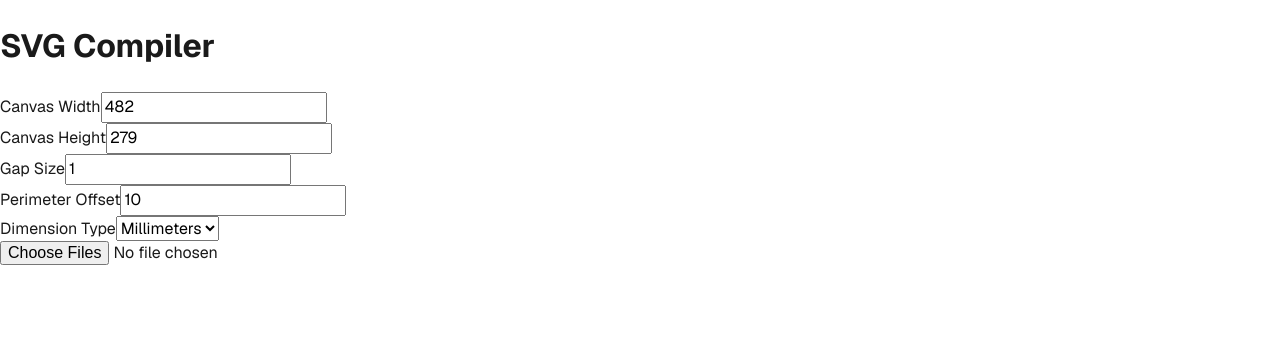
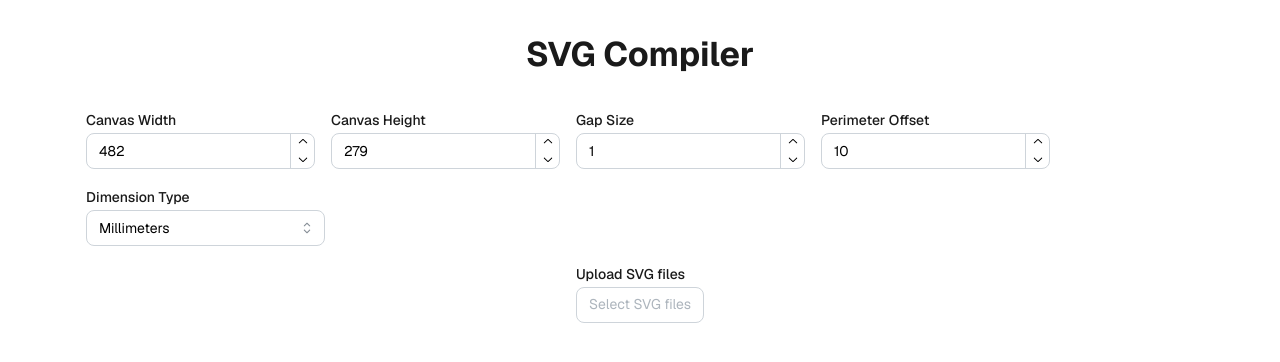
Before and after one commit to mwhite454/stl-slicer, a Next.js app: page /compiler in a window 1280 px wide. Shown: the top 362 px of the page. Built offline with nearby package versions, Linux system fonts and the light colour scheme.

Commit message:
Update page.tsx

```diff
--- a/src/app/compiler/page.tsx
+++ b/src/app/compiler/page.tsx
@@ -4,7 +4,7 @@ import React, { useState, useEffect } from "react";
 import JSZip from "jszip";
 import { ReactSVGPanZoom, Tool, Value } from "react-svg-pan-zoom";
 import { parseSvgPaths, svgPathToPolygons, createOffsetPath, polygonsToSvgPath } from "./datahelpers";
-
+import { Container, Title, Stack, Group, NumberInput, Select, FileInput, Button, Text } from "@mantine/core";
 
 const SvgCombinerPage = () => {
   const [canvasWidth, setCanvasWidth] = useState<number>(482); // Default width
@@ -12,7 +12,7 @@ const SvgCombinerPage = () => {
   const [dimensionType, setDimensionType] = useState<string>("mm"); // Default dimension type
   const [gapSize, setGapSize] = useState<number>(1); // default gap between items
   const [combinedSvgUrl, setCombinedSvgUrl] = useState<string | null>(null);
-  const [combinedSvgContent, setCombinedSvgContent] = useState<string | null>(null);
+  const [combinedSvgContent, setCombinedSvgContent] = useState<string[] | null>(null);
   const [perimeterOffset, setPerimeterOffset] = useState<number>(10); // Default perimeter offset
   const [folderName, setFolderName] = useState<string>("combined_svgs");
   const [previewPage, setPreviewPage] = useState<number>(0);
@@ -151,103 +151,84 @@ const SvgCombinerPage = () => {
   };
 
   return (
-    <div className="p-8 max-w-4xl mx-auto">
-      <h1 className="text-3xl font-bold mb-6 text-center">SVG Compiler</h1>
-      <div className="flex flex-col items-center space-y-4">
-        <div className="flex space-x-4">
-        <div>
-            <label className="block text-sm font-medium text-gray-700 mb-1">
-              Canvas Width
-            </label>
-            <input
-              type="number"
+    <Container size="lg" py="xl">
+      <Title order={1} mb="xl" ta="center">SVG Compiler</Title>
+      <Stack align="center">
+        <Group>
+          <NumberInput
+            label="Canvas Width"
             value={canvasWidth}
-              onChange={(e) => setCanvasWidth(Number(e.target.value))}
-              className="block w-full text-sm text-gray-900 border border-gray-300  bg-gray-50 focus:ring-2 focus:ring-blue-500 focus:outline-none"
-              min="1"
+            onChange={(value) => setCanvasWidth(typeof value === 'number' ? value : 0)}
+            min={1}
           />
-          </div>
-          <div>
-            <label className="block text-sm font-medium text-gray-700 mb-1">
-              Canvas Height
-            </label>
-            <input
-              type="number"
+          <NumberInput
+            label="Canvas Height"
             value={canvasHeight}
-              onChange={(e) => setCanvasHeight(Number(e.target.value))}
-              className="block w-full text-sm text-gray-900 border border-gray-300  bg-gray-50 focus:ring-2 focus:ring-blue-500 focus:outline-none"
-              min="1"
+            onChange={(value) => setCanvasHeight(typeof value === 'number' ? value : 0)}
+            min={1}
           />
-          </div>
-          <div>
-            <label className="block text-sm font-medium text-gray-700 mb-1">
-              Gap Size
-            </label>
-            <input
-                type="number"
+          <NumberInput
+            label="Gap Size"
             value={gapSize}
-              onChange={e => setGapSize(Number(e.target.value))}
-              className="block w-full text-sm text-gray-900 border border-gray-300  bg-gray-50 focus:ring-2 focus:ring-blue-500 focus:outline-none"
+            onChange={(value) => setGapSize(typeof value === 'number' ? value : 0)}
             min={0}
           />
-          </div>
-            <div>
-            <label className="block text-sm font-medium text-gray-700 mb-1">
-              Perimeter Offset
-            </label>
-            <input
-                type="number"
+          <NumberInput
+            label="Perimeter Offset"
             value={perimeterOffset}
-              onChange={e => setPerimeterOffset(Number(e.target.value))}
-              className="block w-full text-sm text-gray-900 border border-gray-300  bg-gray-50 focus:ring-2 focus:ring-blue-500 focus:outline-none"
+            onChange={(value) => setPerimeterOffset(typeof value === 'number' ? value : 0)}
             min={0}
           />
-          </div>
-          <div>
-            <label className="block text-sm font-medium text-gray-700 mb-1">
-              Dimension Type
-            </label>
-            <select
+          <Select
+            label="Dimension Type"
+            data={[
+              { value: 'mm', label: 'Millimeters' },
+              { value: 'inches', label: 'Inches' }
+            ]}
             value={dimensionType}
-              onChange={(e) => setDimensionType(e.target.value)}
-              className="block w-full text-sm text-gray-900 border border-gray-300  bg-gray-50 focus:ring-2 focus:ring-blue-500 focus:outline-none"
-            >
-              <option value="mm">Millimeters</option>
-              <option value="inches">Inches</option>
-            </select>
-          </div>
-        </div>
-        <input
-          type="file"
+            onChange={(value) => setDimensionType(value as string || 'mm')}
+          />
+        </Group>
+        <FileInput
+          label="Upload SVG files"
           multiple
           accept=".svg"
-          onChange={handleFilesUpload}
-          className="block w-full max-w-md text-sm text-gray-900 border border-gray-300  cursor-pointer bg-gray-50 focus:outline-none focus:ring-2 focus:ring-blue-500 focus:border-blue-500"
+          placeholder="Select SVG files"
+          onChange={(files) => {
+            // Create a synthetic event to match the existing handler
+            const event = {
+              target: {
+                files: files || []
+              }
+            } as unknown as React.ChangeEvent<HTMLInputElement>;
+            handleFilesUpload(event);
+          }}
         />
         {combinedSvgContent && (
           <>
-            <div className="w-full mt-6 flex justify-center">
-              <a
+            <Button
+              component="a"
               href={combinedSvgUrl}
               download={`combined_${folderName}_svgs.zip`}
-                className="px-4 py-2 text-white bg-blue-500  hover:bg-blue-600 focus:ring-2 focus:ring-blue-400 focus:outline-none"
+              mt="md"
             >
               Download Combined SVGs (ZIP)
-              </a>
-            </div>
-            <div className="w-full mt-8">
-              <h2 className="text-xl font-semibold mb-4"> {combinedSvgContent.map((page, index)=> {
-                return (
-                  <button
+            </Button>
+            <Stack w="100%" mt="xl">
+              <Text size="lg" fw={500} mb="sm">Preview Pages:</Text>
+              <Group mb="md">
+                {combinedSvgContent && combinedSvgContent.length > 0 && combinedSvgContent.map((page, index) => (
+                  <Button
                     key={index}
                     onClick={() => setPreviewPage(index)}
-                    className={`px-3 py-1 mr-2 mb-2 text-sm font-medium rounded ${previewPage === index ? "bg-blue-500 text-white" : "bg-gray-200 text-gray-700 hover:bg-gray-300"}`}
+                    variant={previewPage === index ? "filled" : "outline"}
+                    size="sm"
                   >
                     {index + 1}
-                  </button>
-                );
-              })}</h2>
-              <div className="border border-gray-300 p-4 bg-white shadow-lg w-full" style={{ height: '600px' }}>
+                  </Button>
+                ))}
+              </Group>
+              <div style={{ height: '600px' }}>
                 <ReactSVGPanZoom
                   width={800}
                   height={600}
@@ -265,20 +246,21 @@ const SvgCombinerPage = () => {
                     viewBox={`0 0 ${canvasWidth} ${canvasHeight}`}
                     dangerouslySetInnerHTML={{
                       __html: (() => {
+                        if (!combinedSvgContent || combinedSvgContent.length === 0) return "";
                         const svgContent = combinedSvgContent[previewPage] || "";
                         // Extract inner content from serialized SVG
                         const match = svgContent.match(/<svg[^>]*>([\s\S]*)<\/svg>/);
-                        return match ? match[1] : svgContent;
+                        return match ? match[1] : "";
                       })()
                     }}
                   />
                 </ReactSVGPanZoom>
               </div>
-            </div>
+            </Stack>
           </>
         )}
-      </div>
-    </div>
+      </Stack>
+    </Container>
   );
 };
 
```
Lines whose indentation alone changed are shown as unchanged.
